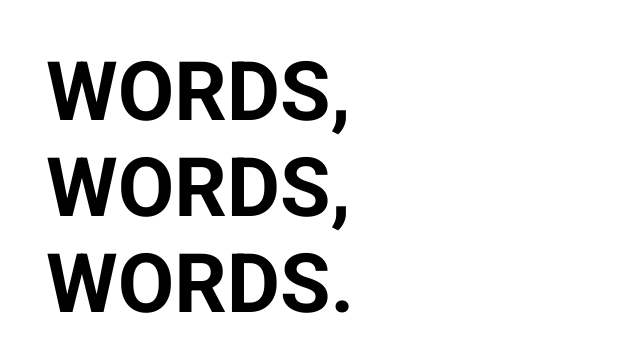
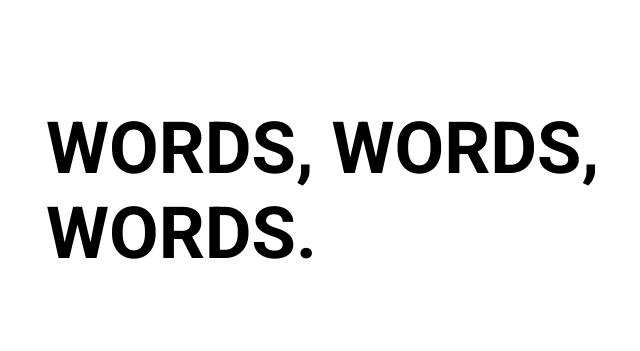
Before and after one commit to sargeant45/wordswordswords, a plain HTML site: page index.html in a window 1280 px wide. Shown: the part 193-544 px from the top of the page, without its empty margins (290-930 px from the left). Drawn offline with Linux system fonts and the light colour scheme.

Commit message:
Update index.html

```diff
--- a/index.html
+++ b/index.html
@@ -4,6 +4,6 @@
     <title>words, words, words</title>
   </head>
   <body style="position: fixed; /*or absolute*/left: 50%;top: 50%;-webkit-transform: translate(-50%,-50%);-moz-transform: translate(-50%,-50%);-o-transform: translate(-50%,-50%);-ms-transform: translate(-50%,-50%);transform: translate(-50%,-50%);font-family: 'Roboto', sans-serif;">
-    <b><h1 style="font-size: 82px; font-weight: 900px;">WORDS, WORDS, WORDS.</h1></b>
+    <b><h1 style="font-size: 72px; font-weight: 900px;">WORDS, WORDS, WORDS.</h1></b>
   </body>
 </html>
```
